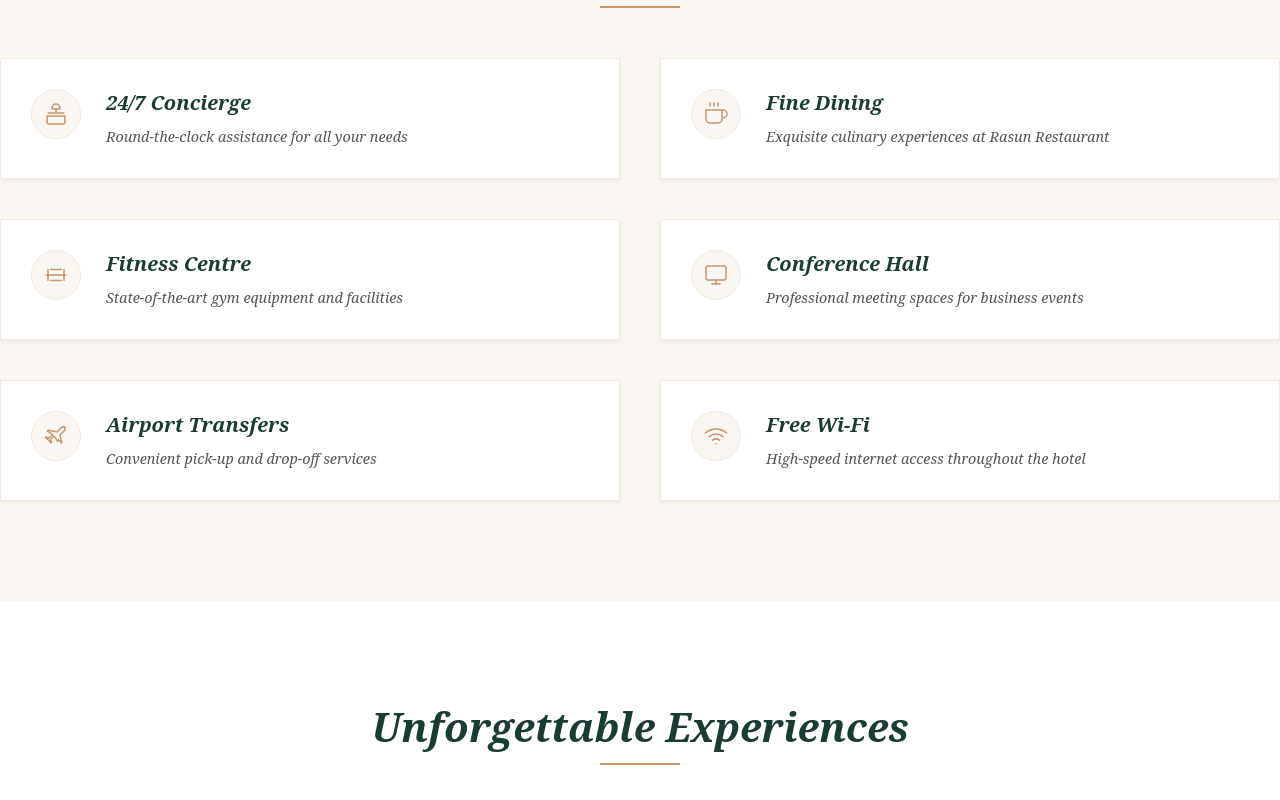
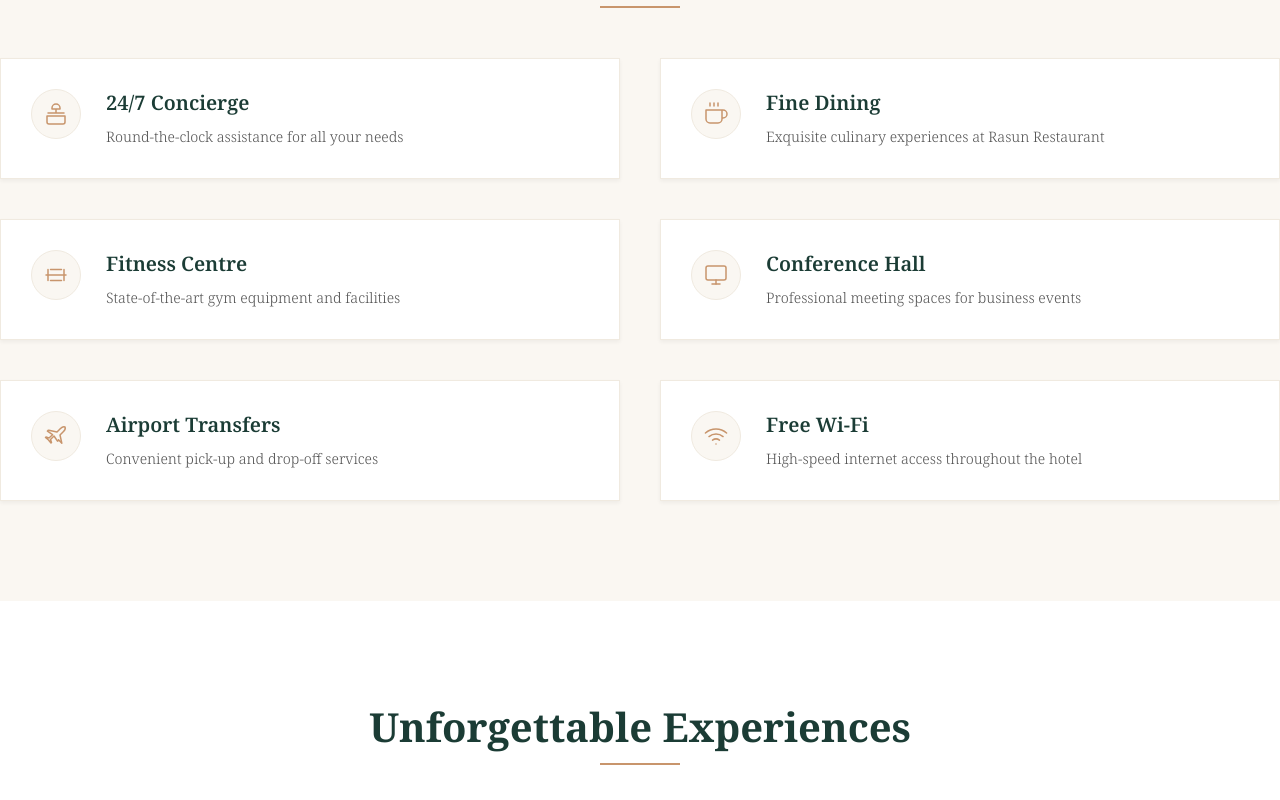
Before and after one commit to naimislam817/sukhtarawebsite, a React (Vite) app: page / in a window 1280 px wide. Shown: the part 1900-2700 px from the top of the page. Built offline with nearby package versions, Linux system fonts and the light colour scheme; a web font is replaced by a local one.

Commit message:
Update site-wide font to Noto Serif with regular and italic variable font declarations

```diff
--- a/src/styles/global.css
+++ b/src/styles/global.css
@@ -2,10 +2,17 @@
 
 /* Font Registration */
 @font-face {
-  font-family: 'Noto Serif Variable';
+  font-family: 'Noto Serif';
+  src: url('/fonts/NotoSerif-VariableFont_wdth_wght.ttf') format('truetype-variations');
+  font-weight: 100 900;
+  font-style: normal;
+  font-display: swap;
+}
+
+@font-face {
+  font-family: 'Noto Serif';
   src: url('/fonts/NotoSerif-Italic-VariableFont_wdth_wght.ttf') format('truetype-variations');
   font-weight: 100 900;
-  font-stretch: 25% 151%; /* adjust per actual variable axis range */
   font-style: italic;
   font-display: swap;
 }
@@ -25,7 +32,6 @@ html {
 
 body {
   font-family: var(--font-primary);
-  font-style: italic;
   font-variation-settings: 'wght' 300, 'wdth' 100;
   color: var(--color-text-dark);
   background-color: var(--color-bg-white);
@@ -46,7 +52,6 @@ body {
 /* Typography Hierarchy using Font Variations */
 h1, h2, h3, h4, h5, h6, p, span, a, button, div, li, select, input, textarea {
   font-family: var(--font-primary);
-  font-style: italic;
 }
 
 h1 {
--- a/src/styles/variables.css
+++ b/src/styles/variables.css
@@ -14,7 +14,7 @@
   --color-border-light: #F0EAE0;
 
   /* Typography */
-  --font-primary: 'Noto Serif Variable', 'Noto Serif', Georgia, serif;
+  --font-primary: 'Noto Serif', Georgia, 'Times New Roman', serif;
 
   /* Layout */
   --max-width: 1200px;
```
Also changed, not shown: public/fonts/NotoSerif-VariableFont_wdth_wght.ttf (added).
